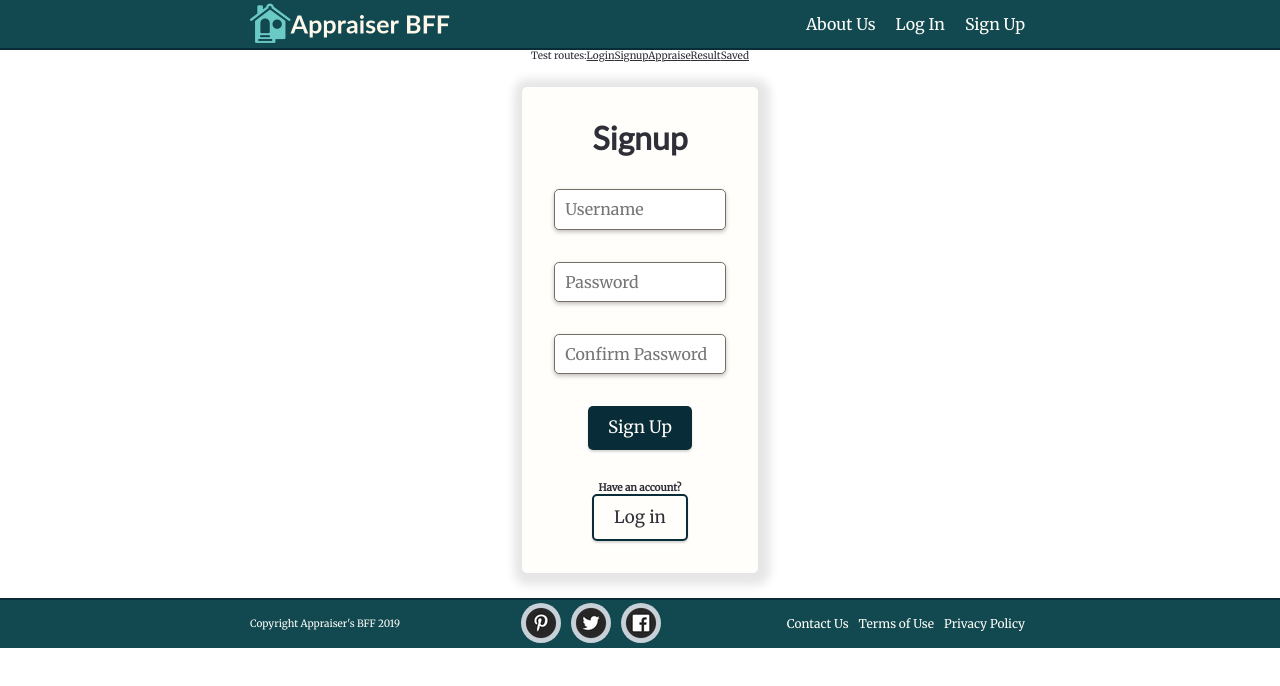
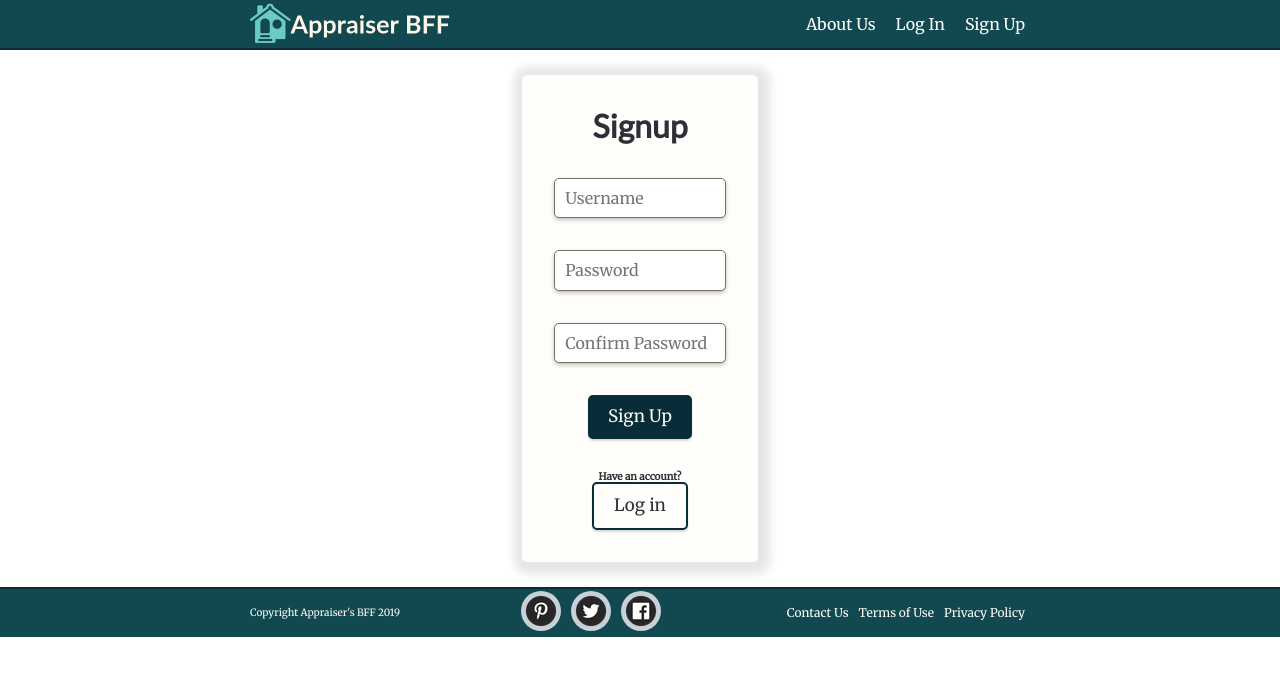
Before and after one commit to bw-appraisers-bff/front-end, a React (Create React App) app in the folder appraisers-bff/: page / in a window 1280 px wide. Shown: the top 686 px of the page. Built offline with nearby package versions, Linux system fonts and the light colour scheme.

Commit message:
remove test routes

```diff
--- a/appraisers-bff/src/components/Content.js
+++ b/appraisers-bff/src/components/Content.js
@@ -19,14 +19,6 @@ class Content extends React.Component {
   render() {
     return (
       <div className="content">
-        <div>
-          <span>Test routes:</span>
-          <NavLink to="/login">Login</NavLink>
-          <NavLink to="/signup">Signup</NavLink>
-          <NavLink to="/appraise">Appraise</NavLink>
-          <NavLink to="/result">Result</NavLink>
-          <NavLink to="/saved">Saved</NavLink>
-        </div>
 
         <Switch>
           <PrivateRoute path="/appraise" component={Appraise} />
@@ -53,7 +45,16 @@ class Content extends React.Component {
           path="/aboutus"
           component={AboutUs}
         />
-        {/* Note: is not rending "Appraise" even if "isLoggedIn" is true */}
+        {/* Test routes for react-router-dom */}
+        {/* <div>
+          <span>Test routes:</span>
+          <NavLink to="/login">Login</NavLink>
+          <NavLink to="/signup">Signup</NavLink>
+          <NavLink to="/appraise">Appraise</NavLink>
+          <NavLink to="/result">Result</NavLink>
+          <NavLink to="/saved">Saved</NavLink>
+        </div> */}
+
       </div>
     );
   }
```
